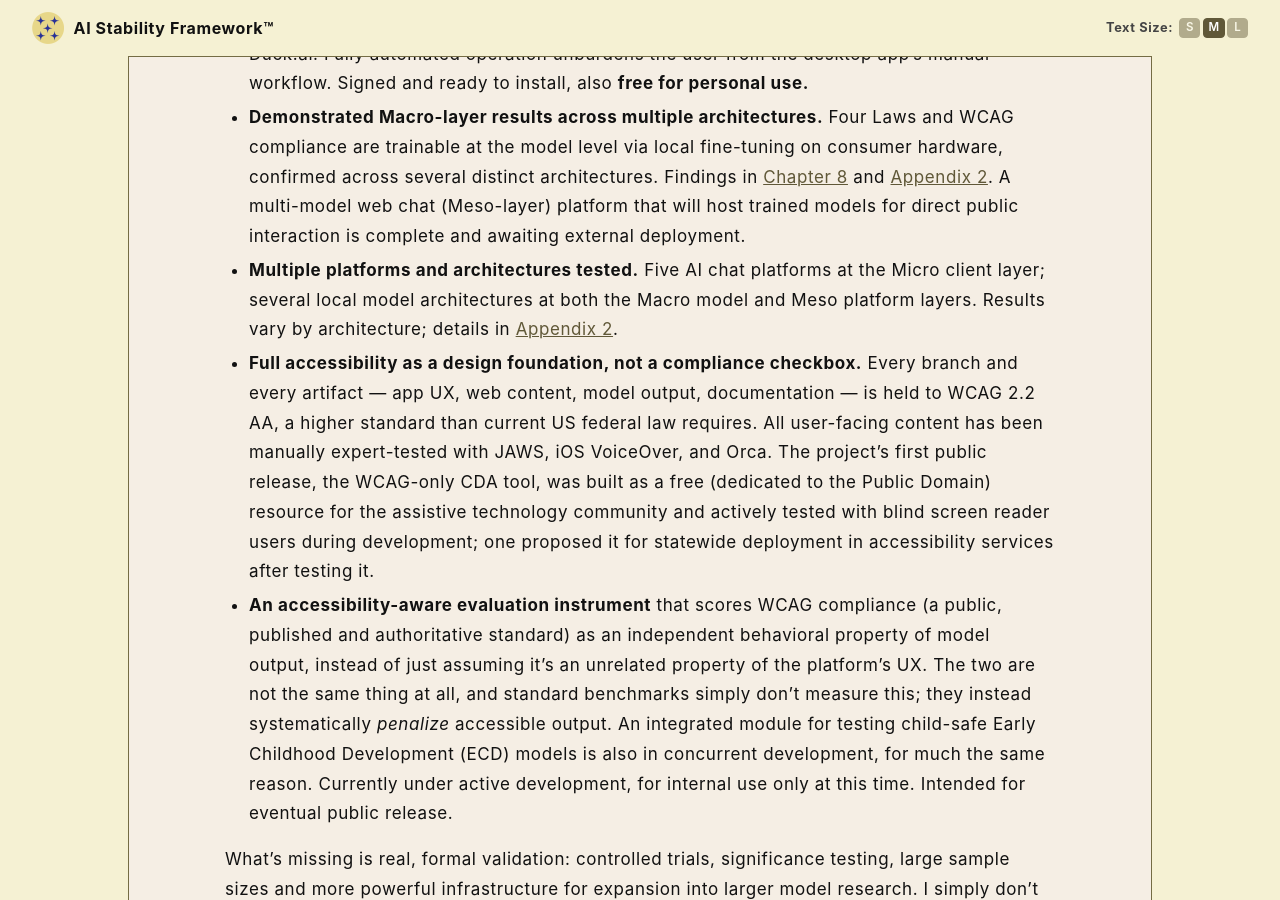
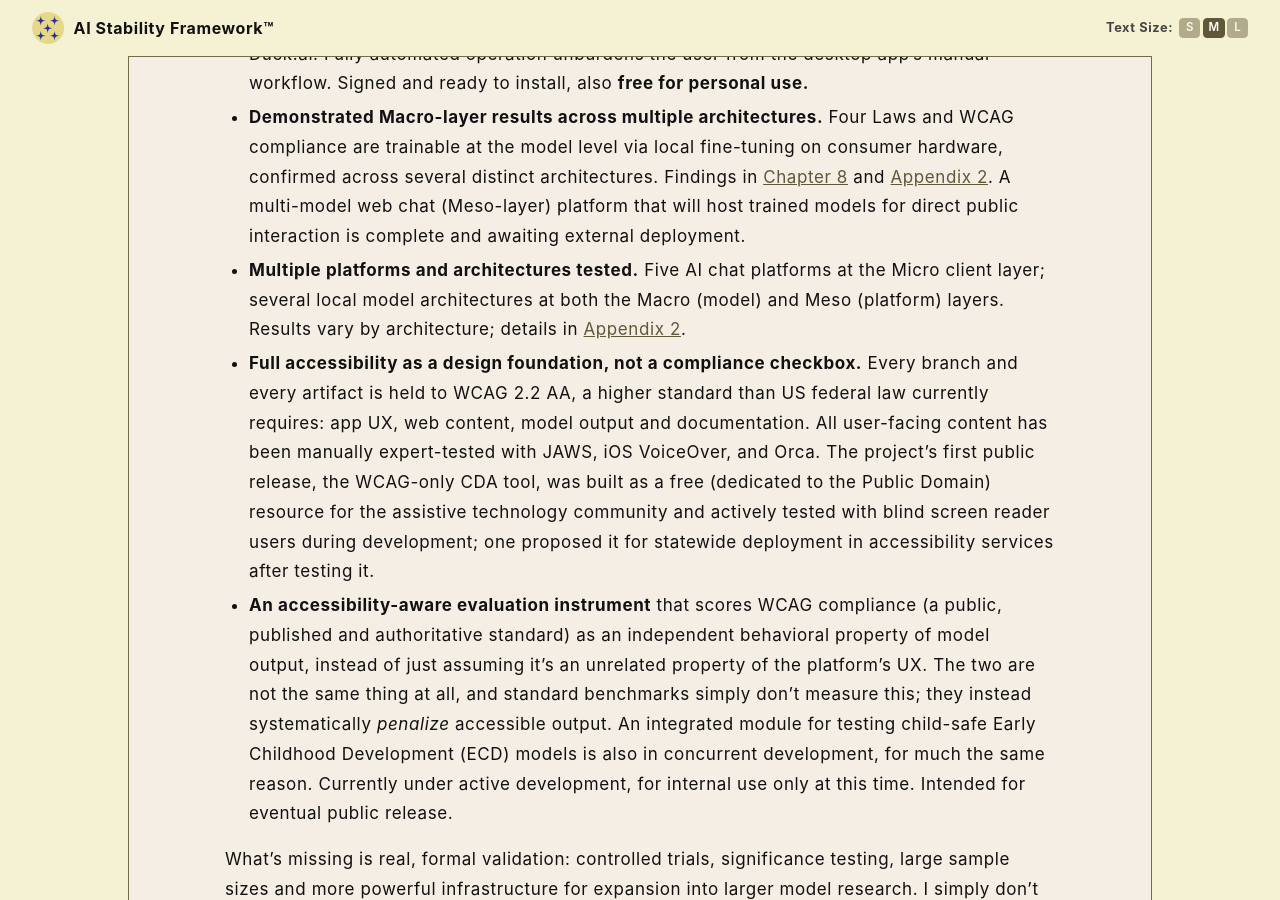
Before and after one commit to rojaslen/AISF-WEB, a Jekyll site: the page built from ch11.md, in a window 1280 px wide and 900 px high, scrolled down 3002 px. Built offline with Jekyll 4.4.1, drawn with Linux system fonts in a browser that asks for light colours; some web fonts are replaced; some of the changed text lies outside the part shown.

Commit message:
Update ch11.md

```diff
--- a/ch11.md
+++ b/ch11.md
@@ -27,7 +27,7 @@
 
 Given the need to minimize user-facing friction to maintain AI stability, I explored the possibility of training AI Stability Framework principles directly into a model. Chapter 8's research proves that it's possible across multiple architectures on consumer hardware. Most trained adapters across multiple distinct architectures reached 95% compliance or above. The real question is: *can the same training work for large cloud-hosted frontier models with substantially different architectures?* That remains open; my hardware ceiling (16GB VRAM) limits local research to the 12B range. Architecture turns out to matter considerably. The results vary between model families in ways that are documented in <a href="/apx02">Appendix 2</a> but not yet fully explained.
 
-Children's AI toys run cloud-connected LLMs on $25-35 hardware budgets with no meaningful UI at all. The open question here is *whether safe AI-powered toy operation is even possible on such limited hardware*. Both "Yes" and "No" provide usable information — a positive result means distributional shaping can work at the cheapest hardware tiers. The sub-7B results answered that question for a minority of devices that can work without a cloud connection: none of those models cleared even a third of the test battery. Wherever the threshold that separates surface compliance from genuine behavioral internalization sits, it's above what that class of hardware can realistically support. Full results in <a href="/apx03">Appendix 3</a> and <a href="/apx05">Appendix 5</a> .
+Children's AI toys run cloud-connected LLMs on $25-35 hardware budgets with no meaningful UI at all. The open question here is *whether safe AI-powered toy operation is even possible on such limited hardware*. Both "Yes" and "No" provide usable information; a positive result means distributional shaping can work at the cheapest hardware tiers. The sub-7B results answered that question for a minority of devices that can work without a cloud connection: none of those models cleared even a third of the test battery. Wherever the threshold that separates surface compliance from genuine behavioral internalization sits, it's above what that class of hardware can realistically support. Full results in <a href="/apx03">Appendix 3</a> and <a href="/apx05">Appendix 5</a> .
 
 ---
 
@@ -47,8 +47,8 @@
 - **A fully functional Micro-layer desktop app** for Windows and Linux, with optional (paid) customization and expansion modules under active development. The base program is **free for personal use.** The original PowerShell proof-of-concept version is archived and still available.
 - **A browser extension for five Meso-layer platforms.** Claude, ChatGPT, Gemini, Copilot, Duck.ai. Fully automated operation unburdens the user from the desktop app's manual workflow. Signed and ready to install, also **free for personal use.**
 - **Demonstrated Macro-layer results across multiple architectures.** Four Laws and WCAG compliance are trainable at the model level via local fine-tuning on consumer hardware, confirmed across several distinct architectures. Findings in <a href="/ch08">Chapter 8</a> and <a href="/apx02">Appendix 2</a>. A multi-model web chat (Meso-layer) platform that will host trained models for direct public interaction is complete and awaiting external deployment.
-- **Multiple platforms and architectures tested.** Five AI chat platforms at the Micro client layer; several local model architectures at both the Macro model and Meso platform layers. Results vary by architecture; details in <a href="/apx02">Appendix 2</a>.
-- **Full accessibility as a design foundation, not a compliance checkbox.** Every branch and every artifact — app UX, web content, model output, documentation — is held to WCAG 2.2 AA, a higher standard than current US federal law requires. All user-facing content has been manually expert-tested with JAWS, iOS VoiceOver, and Orca. The project's first public release, the WCAG-only CDA tool, was built as a free (dedicated to the Public Domain) resource for the assistive technology community and actively tested with blind screen reader users during development; one proposed it for statewide deployment in accessibility services after testing it.
+- **Multiple platforms and architectures tested.** Five AI chat platforms at the Micro client layer; several local model architectures at both the Macro (model) and Meso (platform) layers. Results vary by architecture; details in <a href="/apx02">Appendix 2</a>.
+- **Full accessibility as a design foundation, not a compliance checkbox.** Every branch and every artifact is held to WCAG 2.2 AA, a higher standard than US federal law currently requires: app UX, web content, model output and documentation. All user-facing content has been manually expert-tested with JAWS, iOS VoiceOver, and Orca. The project's first public release, the WCAG-only CDA tool, was built as a free (dedicated to the Public Domain) resource for the assistive technology community and actively tested with blind screen reader users during development; one proposed it for statewide deployment in accessibility services after testing it.
 - **An accessibility-aware evaluation instrument** that scores WCAG compliance (a public, published and authoritative standard) as an independent behavioral property of model output, instead of just assuming it's an unrelated property of the platform's UX. The two are not the same thing at all, and standard benchmarks simply don't measure this; they instead systematically *penalize* accessible output. An integrated module for testing child-safe Early Childhood Development (ECD) models is also in concurrent development, for much the same reason. Currently under active development, for internal use only at this time. Intended for eventual public release.
 
 What's missing is real, formal validation: controlled trials, significance testing, large sample sizes and more powerful infrastructure for expansion into larger model research. I simply don't have the time or resources to produce that kind of evidence, and pretending otherwise would be the exact kind of bullshit that this framework is designed to combat. A crossover design of standardized tasks with pre-rated acceptable outputs, evaluated blind by multiple independent participants under both mediated and unmediated conditions would produce comparative data. If N=1 bothers you, feel free to test it yourself and please share your results. If it works for me but not you, I'd like to know why.
```
Also changed, not shown: other parts of ch11.md (+1 -1 lines).
